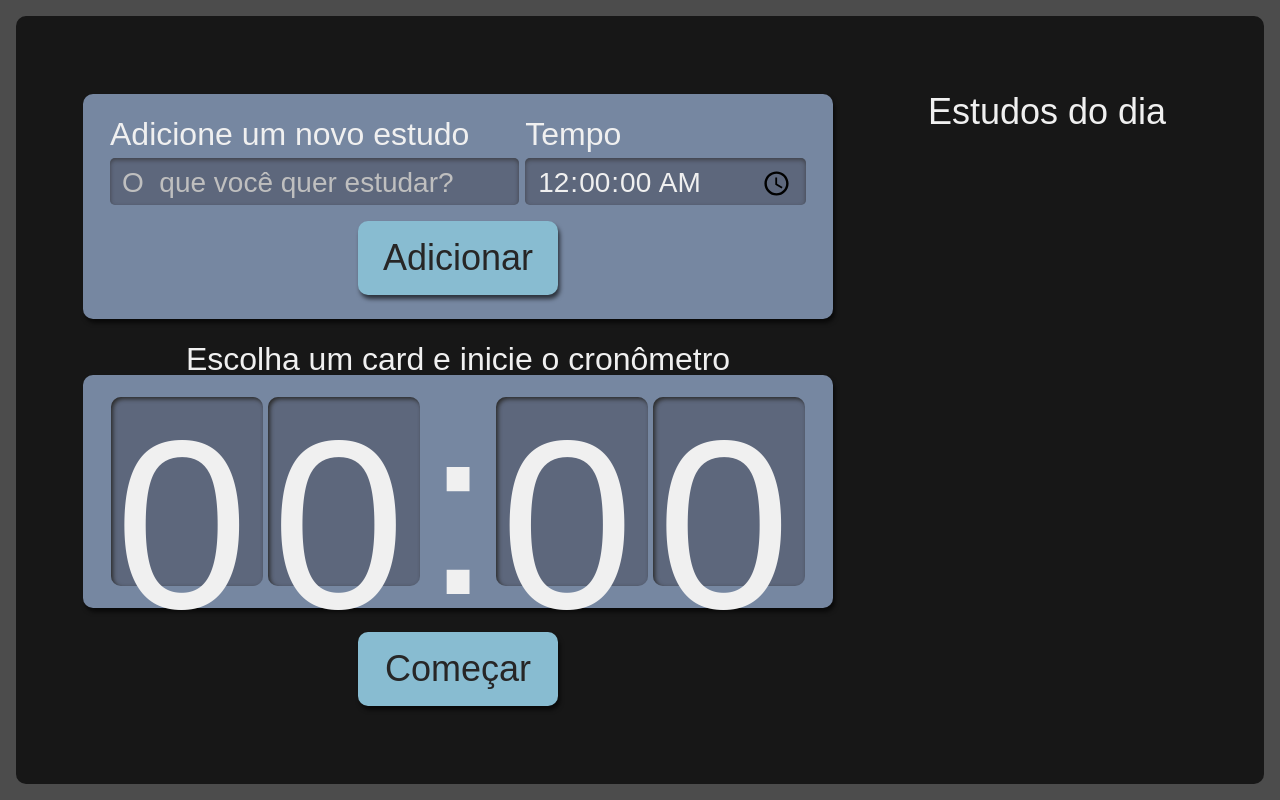
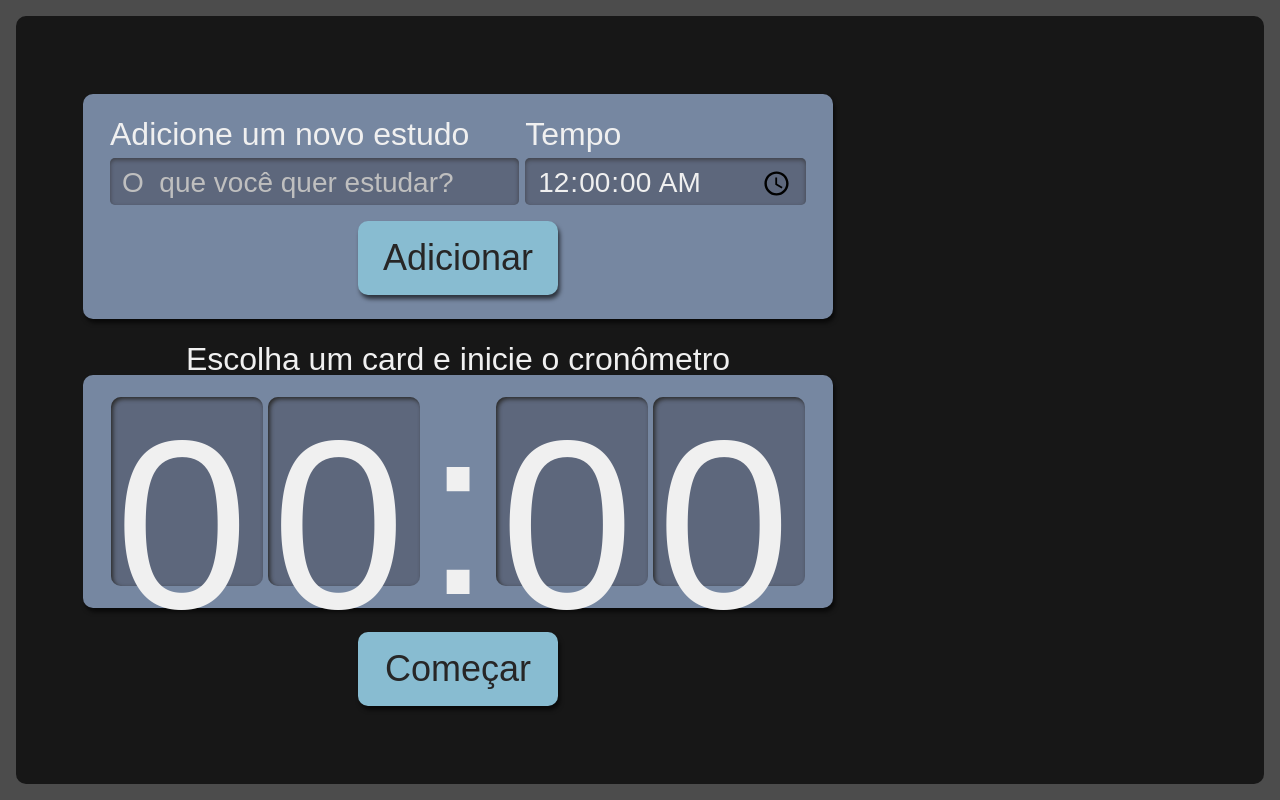
Before and after one commit to wellingtonfernandesbarbosa/task-timer, a React (Create React App) app: page / in a window 1280 px wide. Built offline with nearby package versions, Linux system fonts and the light colour scheme.

Commit message:
Conditional display of 'Estudos do dia' based on task existence
In this commit, the List component was modified to conditionally display the 'Estudos do dia' heading only if there are tasks present.

```diff
--- a/src/components/List/index.tsx
+++ b/src/components/List/index.tsx
@@ -11,7 +11,7 @@ function List({tasks, selectTask}: Props) {
 
   return (
     <aside className={styles.taskList}>
-      <h2> Estudos do dia </h2>
+      {tasks.length !== 0 && <h2> Estudos do dia </h2>}
       <ul>
         {tasks.map((item) => (
           <Item key={item.id} {...item} selectTask={selectTask} />
```
